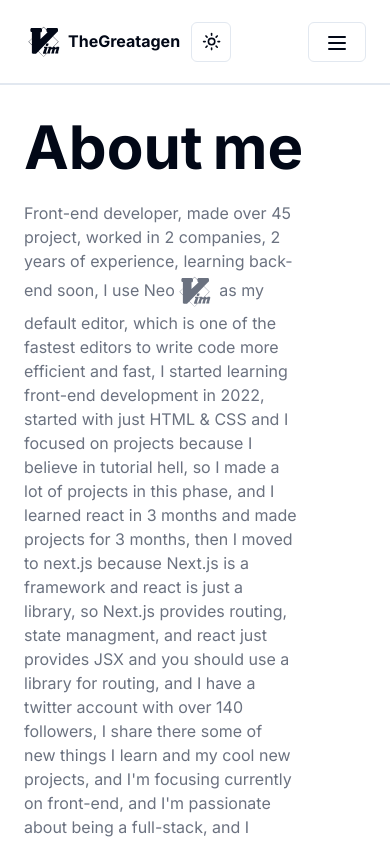
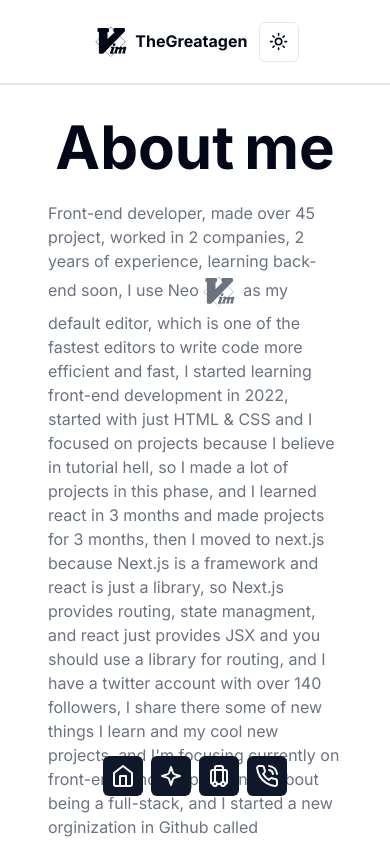
Before and after one commit to ziadx33/portfolio, a Next.js app: page /about in a window 390 px wide. Shown: the top 843 px of the page. Built offline with nearby package versions, Linux system fonts and the light colour scheme.

Commit message:
fixed some responsive issues

```diff
--- a/src/app/_components/header.tsx
+++ b/src/app/_components/header.tsx
@@ -1,21 +1,12 @@
 "use client";
 import Logo from "@/components/logo";
-import { Button } from "@/components/ui/button";
 import { ModeToggle } from "@/components/ui/mode-toggle";
 import gsap from "gsap";
-import { Menu, X } from "lucide-react";
 import { useRouter } from "next/navigation";
 import { useState } from "react";
 
-export function Header() {
-    const [listOpen, setListOpen] = useState(false);
-    const router = useRouter()
-    const toggleList = () => {
-        if (window.matchMedia("(max-width: 768px)").matches) {
-            setListOpen((c) => !c);
-        }
-    };
-    const goPage = async (page: string) => {
+
+export const goPage = async (page: string, fn?: () => void) => {
     if (location.pathname !== `/${page}`) {
         const loadingContainer = document.querySelector(".loading-container") as HTMLDivElement;
         const loadingText = loadingContainer?.querySelector(".loading-text") as HTMLHeadingElement
@@ -32,61 +23,61 @@
             duration: swipeDuration,
         }).to(null, {
             duration: 0,
-                onComplete() {
-                    router.push(`/${page}`)
-                }
+            onComplete: fn,
         })
 
     }
 }
+
+export function Header() {
+    const router = useRouter()
+
+    const goRoute = (text: string) => {
+        goPage(text, () => router.push(`/${text}`))
+    }
+
     return (
         <header
             id="hero"
             className="w-full md:h-[90px] h-[85px] py-[24px] md:px-[90px] px-[24px]  flex items-center justify-between border-b-2"
         >
-            <div className="flex gap-[0.7rem]">
+            <div className="flex gap-[0.7rem] mx-auto md:mx-0">
                 <button onClick={() => goPage("")}>
                     <Logo />
                 </button>
                 <ModeToggle />
             </div>
             <nav>
-                <Button
-                    variant="outline"
-                    className="block md:hidden"
-                    onClick={toggleList}
+                <ul
+                    className="items-center gap-4 font-semibold md:flex hidden transition"
                 >
-                    {listOpen ? <X /> : <Menu />}
-                </Button>
-                <ul
-                    className={`items-center gap-4 font-semibold md:flex transition hidden [&.open]:flex [&.open]:bg-white [&.open]:dark:bg-slate-950 [&.open]:fixed [&.open]:z-50 [&.open]:left-0 [&.open]:top-[85px] [&.open]:w-full [&.open]:h-[calc(100vh-85px)] [&.open]:justify-center [&.open]:flex-col ${listOpen ? "open" : ""}`}
-                >
-                    <li onClick={toggleList}>
+                    <li>
                         <button
                             className="transition hover:dark:text-slate-200 hover:text-gray-600 dark:hover:text-slate-100 md:w-fit w-full md:h-fit h-24"
-                            onClick={() => goPage("about")}
+                            onClick={() => goRoute("about")}
                         >
                             About me
                         </button>
                     </li>
-                    <li onClick={toggleList}>
+                    <li>
                         <button
-                            onClick={() => goPage("projects")}
+                            onClick={() => goRoute("projects")}
                             className="transition hover:dark:text-slate-200 hover:text-gray-600 dark:hover:text-slate-100 md:w-fit w-full md:h-fit h-24"
                         >
                             Projects
                         </button>
                     </li>
-                    <li onClick={toggleList}>
+                    <li>
                         <button
                             className="transition hover:dark:text-slate-200 hover:text-gray-600 dark:hover:text-slate-100 md:w-fit w-full md:h-fit h-24"
-                            onClick={() => goPage("contact")}
+                            onClick={() => goRoute("contact")}
                         >
                             Contact me
                         </button>
                     </li>
                 </ul>
             </nav>
+
         </header>
     );
 }
--- /dev/null
+++ b/src/app/_components/menu.tsx
@@ -0,0 +1,40 @@
+"use client"
+import { Button } from "@/components/ui/button";
+import { Home, Luggage, PhoneCall, Sparkle } from "lucide-react";
+import { goPage } from "./header";
+import { useRouter } from "next/navigation";
+
+export default function Menu() {
+    const router = useRouter()
+
+    const goRoute = (text: string) => {
+        goPage(text, () => router.push(`/${text}`))
+    }
+
+    return (
+        <div className="w-full fixed left-0 bottom-10 md:hidden flex justify-center h-fit z-40">
+            <ul className="flex gap-2 py-2 z-40">
+                <li className="z-40">
+                    <Button className="z-40" size="icon" onClick={() => goRoute("")}>
+                        <Home />
+                    </Button>
+                </li>
+                <li className="z-40">
+                    <Button className="z-40" size="icon" onClick={() => goRoute("about")}>
+                        <Sparkle />
+                    </Button>
+                </li>
+                <li className="z-40">
+                    <Button className="z-40" size="icon" onClick={() => goRoute("projects")}>
+                        <Luggage />
+                    </Button>
+                </li>
+                <li className="z-40">
+                    <Button className="z-40" size="icon" onClick={() => goRoute("contact")}>
+                        <PhoneCall />
+                    </Button>
+                </li>
+            </ul>
+        </div>
+    )
+}
--- a/src/app/about/page.tsx
+++ b/src/app/about/page.tsx
@@ -7,7 +7,7 @@
 export default function About() {
     return <div>
         <LoadingPage section="about" />
-        <section className="w-full min-h-screen flex px-6 md:px-12 xl:py-14 py-8" id="about">
+        <section className="w-full min-h-screen flex md:px-6 px-12 xl:py-14 py-8" id="about">
             <div className="flex-1 hidden xl:flex justify-center relative">
                 <div className="img-container w-fit h-fit relative">
                     <Image alt="vim" src="/vim.svg" className="absolute left-10 top-56" width={70} height={70} draggable="false" />
@@ -18,8 +18,8 @@
                 </div>
             </div>
             <div className="flex-1 h-full flex justify-start flex-col">
-                <Caption className="mb-6">About me</Caption>
-                <p className="text-gray-500 w-[80%] dark:text-slate-400">
+                <Caption className="mb-6 w-fit xl:mx-0 mx-auto">About me</Caption>
+                <p className="text-gray-500 w-fit mx-auto md:mx-0 md:w-[80%] dark:text-slate-400">
                     Front-end developer, made over 45 project, worked in 2 companies, 2 years of experience, learning back-end soon, I use Neo<Vim /> as my default editor, which is one of the fastest editors to write code more efficient and fast, I started learning front-end development in 2022, started with just HTML & CSS and I focused on projects because I believe in tutorial hell, so I made a lot of projects in this phase, and I learned react in 3 months and made projects for 3 months, then I moved to next.js because Next.js is a framework and react is just a library, so Next.js provides routing, state managment, and react just provides JSX and you should use a library for routing, and I have a twitter account with over 140 followers, I share there some of new things I learn and my cool new projects, and I&apos;m focusing currently on front-end, and I&apos;m passionate about being a full-stack, and I started a new orginization in Github called TheGreatagen, I make there some js & react libs, and I made a config for Neo<Vim />
                 </p>
             </div>
--- a/src/app/layout.tsx
+++ b/src/app/layout.tsx
@@ -7,6 +7,7 @@
 import { Header } from "./_components/header";
 import { Footer } from "./_components/footer";
 import Contact from "./_contact/contact";
+import Menu from "./_components/menu";
 
 const inter = Inter({ subsets: ["latin"] });
 
@@ -36,6 +37,7 @@
                             <Contact />
                         </div>
                         <Footer />
+                        <Menu />
                     </>
                 </ThemeProvider>
                 <SpeedInsights />
--- a/src/app/projects/components/projects-list/components/project.tsx
+++ b/src/app/projects/components/projects-list/components/project.tsx
@@ -24,7 +24,7 @@
         </div>
     </>
     return <Card className={`${isList ? "w-full flex pb-0" : "w-96 "} h-fit overflow-hidden shadow-xl relative`}>
-        <Image width={isList ? 2000 : 1920} height={1080} src={image} alt={name} draggable='false' className="object-cover" />
+        <Image width={1920} height={1080} src={image} alt={name} draggable='false' className={isList ? "w-96 border-r" : "w-full h-44"} />
         <div className={`pt-2 px-4 ${isList ? "flex flex-col justify-between" : ""}`}>
             {isList ? <div>{heading}</div> : heading}
             <div className="flex gap-1 mt-auto pb-3">
--- a/src/app/projects/components/search-form.tsx
+++ b/src/app/projects/components/search-form.tsx
@@ -33,12 +33,12 @@
                     <DropdownMenuItem onClick={() => setSorts(c => ({ sortBy: "older", viewAs: c.viewAs }))}>
                         older
                     </DropdownMenuItem>
-                    <DropdownMenuLabel>View as</DropdownMenuLabel>
-                    <DropdownMenuSeparator />
-                    <DropdownMenuItem onClick={() => setSorts(c => ({ sortBy: c.sortBy, viewAs: "list" }))}>
+                    <DropdownMenuLabel className="lg:block hidden">View as</DropdownMenuLabel>
+                    <DropdownMenuSeparator className="lg:block hidden"/>
+                    <DropdownMenuItem className="lg:block hidden"onClick={() => setSorts(c => ({ sortBy: c.sortBy, viewAs: "list" }))}>
                         list
                     </DropdownMenuItem>
-                    <DropdownMenuItem onClick={() => setSorts(c => ({ sortBy: c.sortBy, viewAs: "gallery" }))}>
+                    <DropdownMenuItem className="lg:block hidden" onClick={() => setSorts(c => ({ sortBy: c.sortBy, viewAs: "gallery" }))}>
                         gallery
                     </DropdownMenuItem>
                 </DropdownMenuContent>
```
Lines whose indentation alone changed are shown as unchanged.
